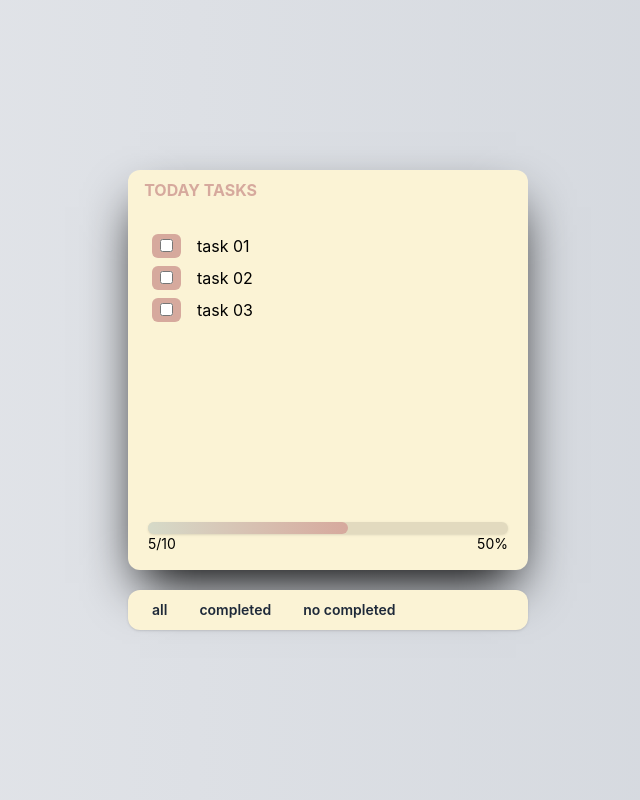
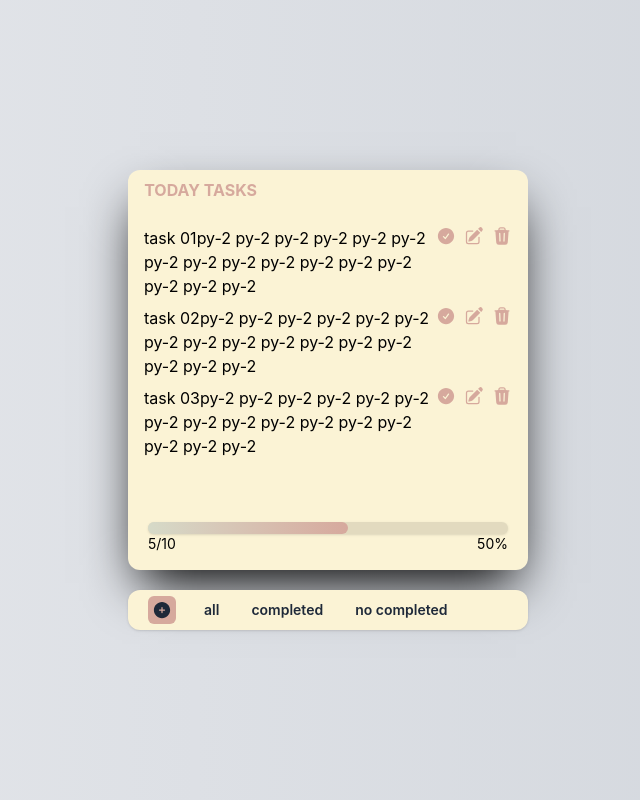
Before and after one commit to Sondosprg/TodoList_tailwind_react, a React (Vite) app: page / in a window 1280 px wide. Shown: the whole page, without its empty margins (312-952 px from the left). Built offline with nearby package versions, Linux system fonts and the light colour scheme.

Commit message:
end design

```diff
--- a/src/components/NavBar.jsx
+++ b/src/components/NavBar.jsx
@@ -4,6 +4,12 @@ export default function NavBar() {
     <header className="flex items-center  h-10  pl-5 shadow  rounded-xl   bg-secondary mt-5 ">
       <nav >
         <ul className="flex gap-6">
+                    <li className="transition  text-sm font-semibold text-gray-800  rounded-md text-center hover:opacity-90 w-auto p-1   hover:cursor-pointer hover:shadow active:scale-95 bg-primary">
+                      <svg xmlns="http://www.w3.org/2000/svg" viewBox="0 0 24 24" fill="currentColor" class="size-5">
+  <path fill-rule="evenodd" d="M12 2.25c-5.385 0-9.75 4.365-9.75 9.75s4.365 9.75 9.75 9.75 9.75-4.365 9.75-9.75S17.385 2.25 12 2.25ZM12.75 9a.75.75 0 0 0-1.5 0v2.25H9a.75.75 0 0 0 0 1.5h2.25V15a.75.75 0 0 0 1.5 0v-2.25H15a.75.75 0 0 0 0-1.5h-2.25V9Z" clip-rule="evenodd" />
+</svg>
+
+                    </li>
           <li className="transition  text-sm font-semibold text-gray-800  rounded-md text-center hover:bg-primary w-auto p-1   hover:cursor-pointer hover:shadow active:scale-95">all</li>
           <li className="transition  text-sm font-semibold text-gray-800 rounded-md text-center hover:bg-primary w-auto p-1  hover:cursor-pointer hover:shadow active:scale-95">completed</li>
           <li className="transition text-sm font-semibold text-gray-800 rounded-md text-center hover:bg-primary w-auto p-1  hover:cursor-pointer hover:shadow active:scale-95">no completed</li>
--- a/src/components/Task.jsx
+++ b/src/components/Task.jsx
@@ -1,24 +1,72 @@
 import { useState } from "react";
 
-export default function Task({  id , title }) {
+export default function Task({ id, title }) {
   const [isCheck, setCheck] = useState(false);
   return (
     <>
-      <div className="flex gap-4 hover:bg-primary/10  transition">
-        <label for={`check-${id}`} className="px-2 rounded-md bg-primary">
+      <div className="flex justify-between items-center  xs:items-start  hover:bg-primary/10   h-fit transition ">
+        {/* <label for={`check-${id}`} className="">
        <input
             id={`check-${id}`}
             type="checkbox"
             checked={isCheck}
-          onChange={async ()=>{
+            onChange={() => {
               setCheck(!isCheck);
             }}
-          className="checkbox-task checked:scale-110 transition hover:cursor-pointer" />
-        </label>
+            className="checkbox-task checked:scale-110 transition hover:cursor-pointer align-self-end"
+          />
+      </label> */}
+
         {/* <h6 className={isCompleted ?"line-through text-dark" :""}>{title}</h6> */}
-        <h6>{title}</h6>
+        <h6 className=" row-span-1 w-full h-fit">{title}
+
+           py-2 py-2 py-2 py-2 py-2 py-2 py-2 py-2 py-2 py-2 py-2 py-2 py-2 py-2 py-2 py-2
+        </h6>
+
+        <ul class="flex items-center xs:flex-col sm:flex-row h-fit   gap-2  ">
+          <li>
+            <svg
+              xmlns="http://www.w3.org/2000/svg"
+              viewBox="0 0 24 24"
+              fill="currentColor"
+             class="size-5 hover:opacity-80 text-primary transition active:scale-95"
+            >
+              <path
+                fill-rule="evenodd"
+                d="M2.25 12c0-5.385 4.365-9.75 9.75-9.75s9.75 4.365 9.75 9.75-4.365 9.75-9.75 9.75S2.25 17.385 2.25 12Zm13.36-1.814a.75.75 0 1 0-1.22-.872l-3.236 4.53L9.53 12.22a.75.75 0 0 0-1.06 1.06l2.25 2.25a.75.75 0 0 0 1.14-.094l3.75-5.25Z"
+                clip-rule="evenodd"
+              />
+            </svg>
+          </li>
+
+          <li>
+            <svg
+              xmlns="http://www.w3.org/2000/svg"
+              viewBox="0 0 24 24"
+              fill="currentColor"
+             class="size-5 hover:opacity-80 text-primary transition active:scale-95"
+            >
+              <path d="M21.731 2.269a2.625 2.625 0 0 0-3.712 0l-1.157 1.157 3.712 3.712 1.157-1.157a2.625 2.625 0 0 0 0-3.712ZM19.513 8.199l-3.712-3.712-8.4 8.4a5.25 5.25 0 0 0-1.32 2.214l-.8 2.685a.75.75 0 0 0 .933.933l2.685-.8a5.25 5.25 0 0 0 2.214-1.32l8.4-8.4Z" />
+              <path d="M5.25 5.25a3 3 0 0 0-3 3v10.5a3 3 0 0 0 3 3h10.5a3 3 0 0 0 3-3V13.5a.75.75 0 0 0-1.5 0v5.25a1.5 1.5 0 0 1-1.5 1.5H5.25a1.5 1.5 0 0 1-1.5-1.5V8.25a1.5 1.5 0 0 1 1.5-1.5h5.25a.75.75 0 0 0 0-1.5H5.25Z" />
+            </svg>
+          </li>
+
+          <li>
+            <svg
+              xmlns="http://www.w3.org/2000/svg"
+              viewBox="0 0 24 24"
+              fill="currentColor"
+              class="size-5 hover:opacity-80 text-primary transition active:scale-95"
+            >
+              <path
+                fill-rule="evenodd"
+                d="M16.5 4.478v.227a48.816 48.816 0 0 1 3.878.512.75.75 0 1 1-.256 1.478l-.209-.035-1.005 13.07a3 3 0 0 1-2.991 2.77H8.084a3 3 0 0 1-2.991-2.77L4.087 6.66l-.209.035a.75.75 0 0 1-.256-1.478A48.567 48.567 0 0 1 7.5 4.705v-.227c0-1.564 1.213-2.9 2.816-2.951a52.662 52.662 0 0 1 3.369 0c1.603.051 2.815 1.387 2.815 2.951Zm-6.136-1.452a51.196 51.196 0 0 1 3.273 0C14.39 3.05 15 3.684 15 4.478v.113a49.488 49.488 0 0 0-6 0v-.113c0-.794.609-1.428 1.364-1.452Zm-.355 5.945a.75.75 0 1 0-1.5.058l.347 9a.75.75 0 1 0 1.499-.058l-.346-9Zm5.48.058a.75.75 0 1 0-1.498-.058l-.347 9a.75.75 0 0 0 1.5.058l.345-9Z"
+                clip-rule="evenodd"
+              />
+            </svg>
+          </li>
+        </ul>
       </div>
     </>
   );
-
 }
--- a/src/components/Tasks.jsx
+++ b/src/components/Tasks.jsx
@@ -19,7 +19,7 @@ export default function Tasks() {
   return (
     <>
       <div
-        className="relative container overflow-y-scroll flex flex-col gap-2 h-70 scrollbar-none cursor-pointer"
+        className="relative  px-4  overflow-y-scroll flex flex-col gap-2 h-70 scrollbar-none cursor-pointer"
         onClick={(e) => {
           if (e.target.classList.contains("checkbox-task")) {
             console.log("===========OPEN=============");
```
Lines whose indentation alone changed are shown as unchanged.
